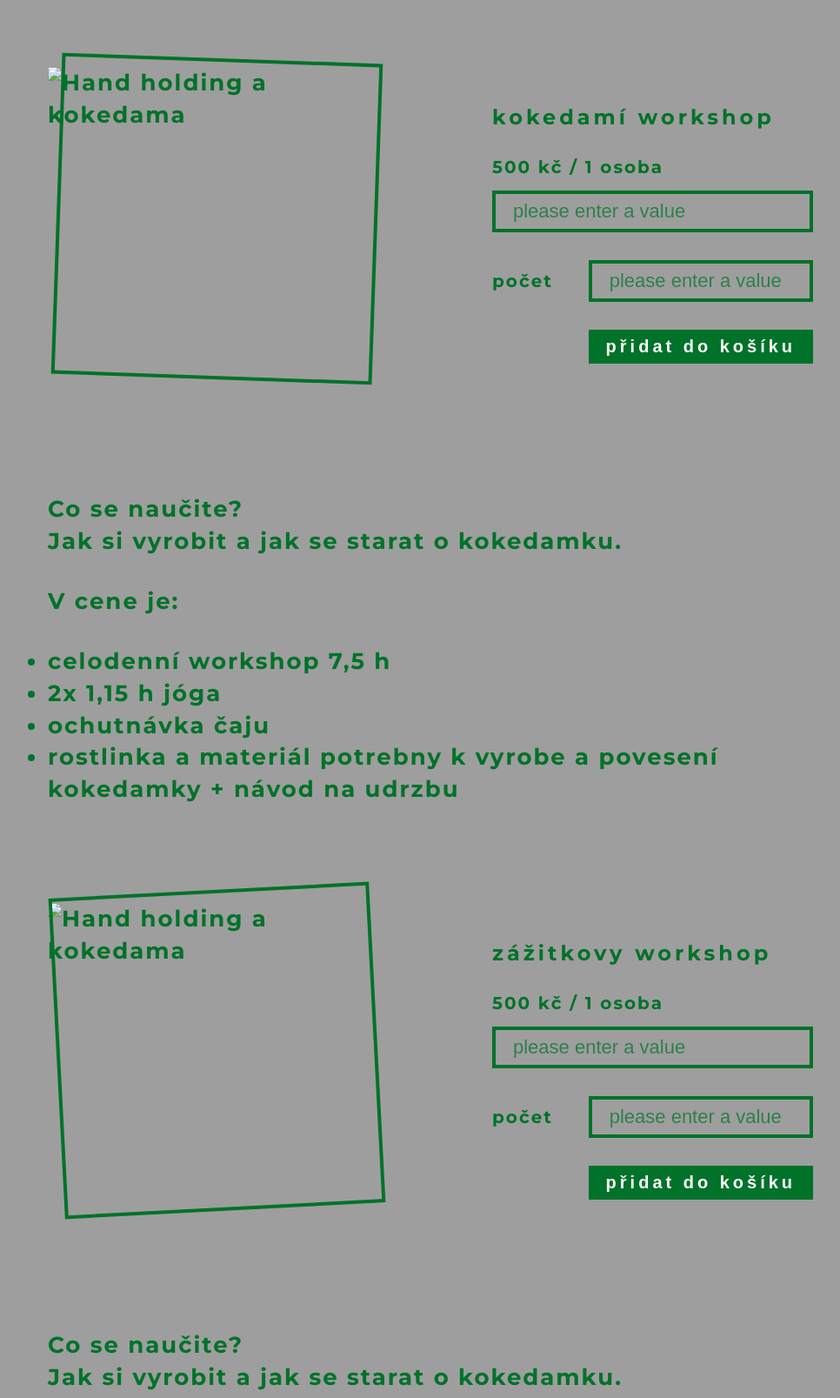
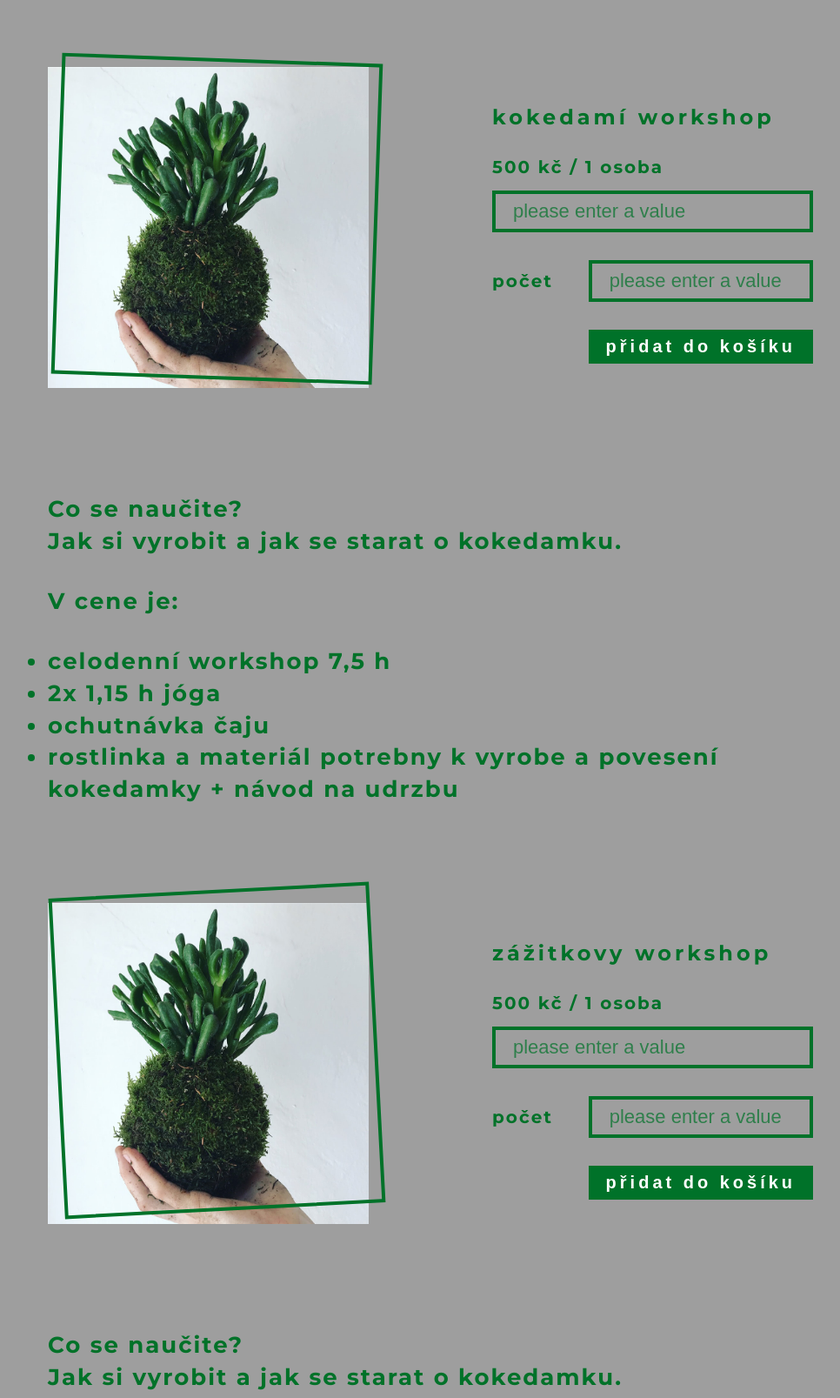
Before and after one commit to jacubco/kokedami-mamy, a website: page docs/workshops.html in a window 1280 px wide. Shown: the part 1128-2735 px from the top of the page at 87% size, without its empty margins (145-1111 px from the left). Drawn offline with nearby package versions, Linux system fonts and the light colour scheme; the site is published under a folder, as on GitHub Pages, so addresses that start at the root find nothing.

Commit message:
Change paths in product images again

```diff
--- a/docs/workshops.html
+++ b/docs/workshops.html
@@ -58,7 +58,7 @@
         <div class="col-1-of-2">
           <div class="img-card">
             <div class="img-box">
-              <img src="/img/workshop_1_g.jpg" alt="Hand holding a kokedama" class="img">
+              <img src="img/workshop_1_g.jpg" alt="Hand holding a kokedama" class="img">
             </div>
             <div class="img__background"></div>
           </div>
@@ -103,7 +103,7 @@
         <div class="col-1-of-2">
           <div class="img-card">
             <div class="img-box">
-              <img src="/img/workshop_1_g.jpg" alt="Hand holding a kokedama" class="img">
+              <img src="img/workshop_1_g.jpg" alt="Hand holding a kokedama" class="img">
             </div>
             <div class="img__background img__background--ws-2"></div>
           </div>
```
Also changed, not shown: src/_includes/_workshops.html (+2 -2 lines).
